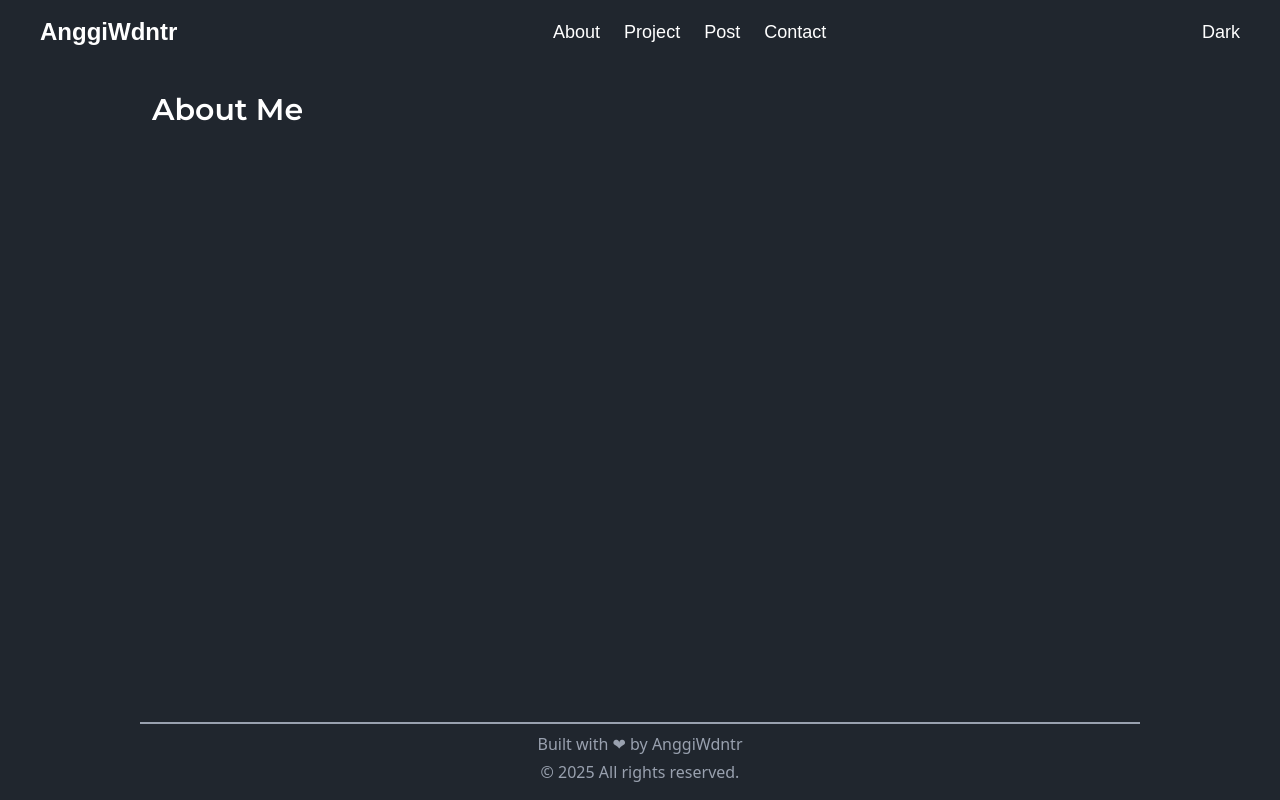
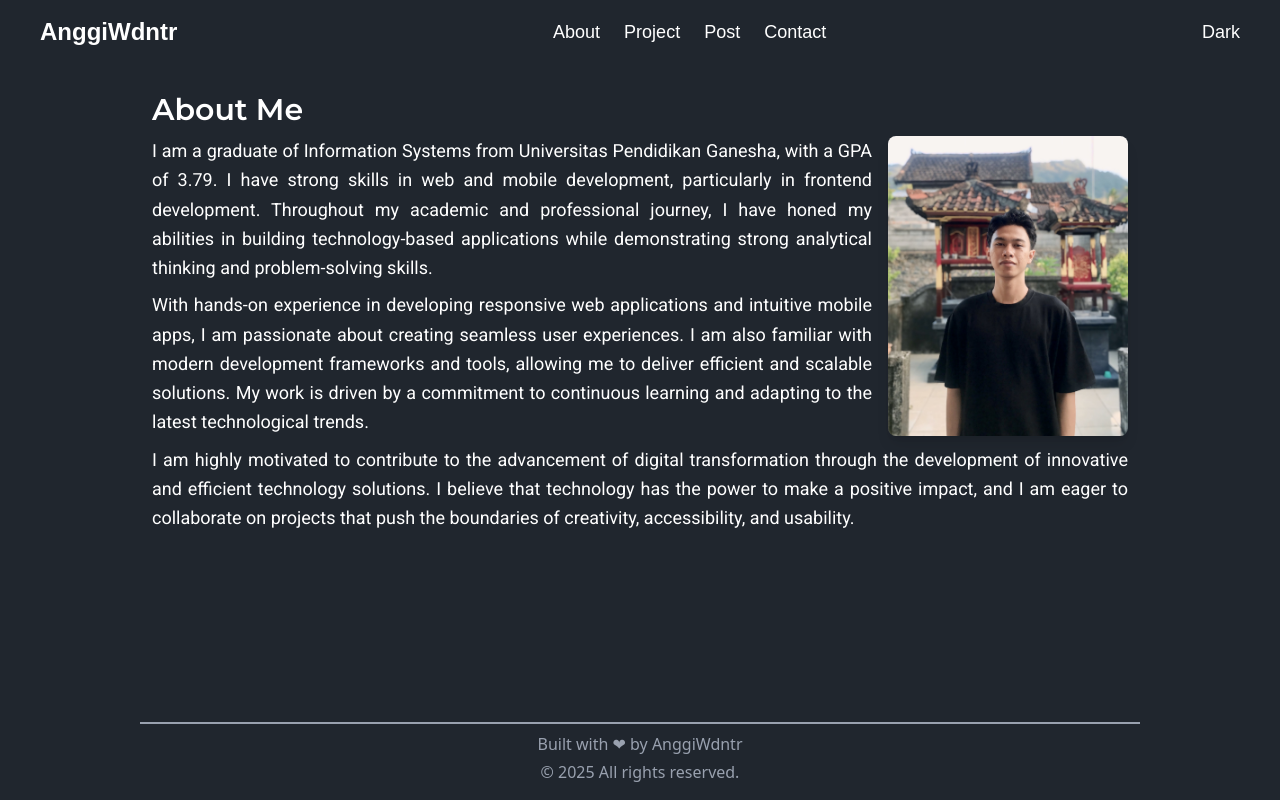
Before and after one commit to anggiwdntr29/anggiwdntr29.github.io, a React (Vite) app: page /about in a window 1280 px wide. Built offline with nearby package versions, Linux system fonts and the light colour scheme; a web font is replaced by a local one.

Commit message:
add about

```diff
--- a/src/pages/About.jsx
+++ b/src/pages/About.jsx
@@ -3,9 +3,43 @@ import React from "react";
 const About = () => {
   return (
     <div className="dark:text-white">
-      <h1 className="font-montserrat text-xl md:text-3xl font-semibold md:mt-5 md:mb-2">
+      <h1 className="font-montserrat text-xl md:text-3xl font-semibold md:mt-5 md:mb-2 text-center md:text-left">
         About Me
       </h1>
+      <div className="md:relative md:block flex flex-col items-center">
+        <img
+          src="/Profile.JPG"
+          alt="Profile"
+          className="w-40 h-auto md:min-w-60 md:h-auto rounded-lg object-cover shadow-lg float-right md:ml-4 my-4 md:my-0"
+        />
+
+        <div className="text-base md:text-lg leading-relaxed text-justify space-y-2 font-roboto">
+          <p className="">
+            I am a graduate of Information Systems from Universitas Pendidikan
+            Ganesha, with a GPA of 3.79. I have strong skills in web and mobile
+            development, particularly in frontend development. Throughout my
+            academic and professional journey, I have honed my abilities in
+            building technology-based applications while demonstrating strong
+            analytical thinking and problem-solving skills.
+          </p>
+          <p className="">
+            With hands-on experience in developing responsive web applications
+            and intuitive mobile apps, I am passionate about creating seamless
+            user experiences. I am also familiar with modern development
+            frameworks and tools, allowing me to deliver efficient and scalable
+            solutions. My work is driven by a commitment to continuous learning
+            and adapting to the latest technological trends.
+          </p>
+          <p className="">
+            I am highly motivated to contribute to the advancement of digital
+            transformation through the development of innovative and efficient
+            technology solutions. I believe that technology has the power to
+            make a positive impact, and I am eager to collaborate on projects
+            that push the boundaries of creativity, accessibility, and
+            usability.
+          </p>
+        </div>
+      </div>
     </div>
   );
 };
```
Also changed, not shown: public/Profile.JPG (added).
